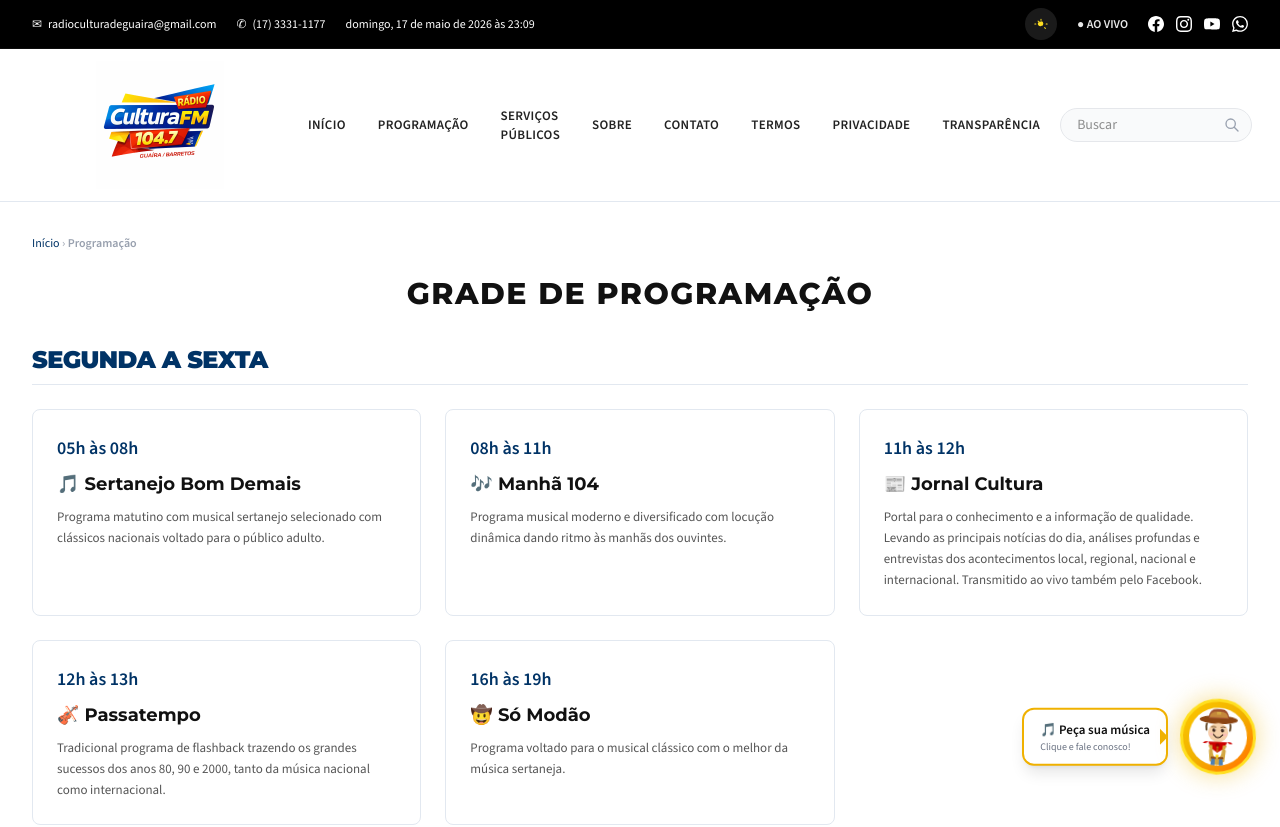
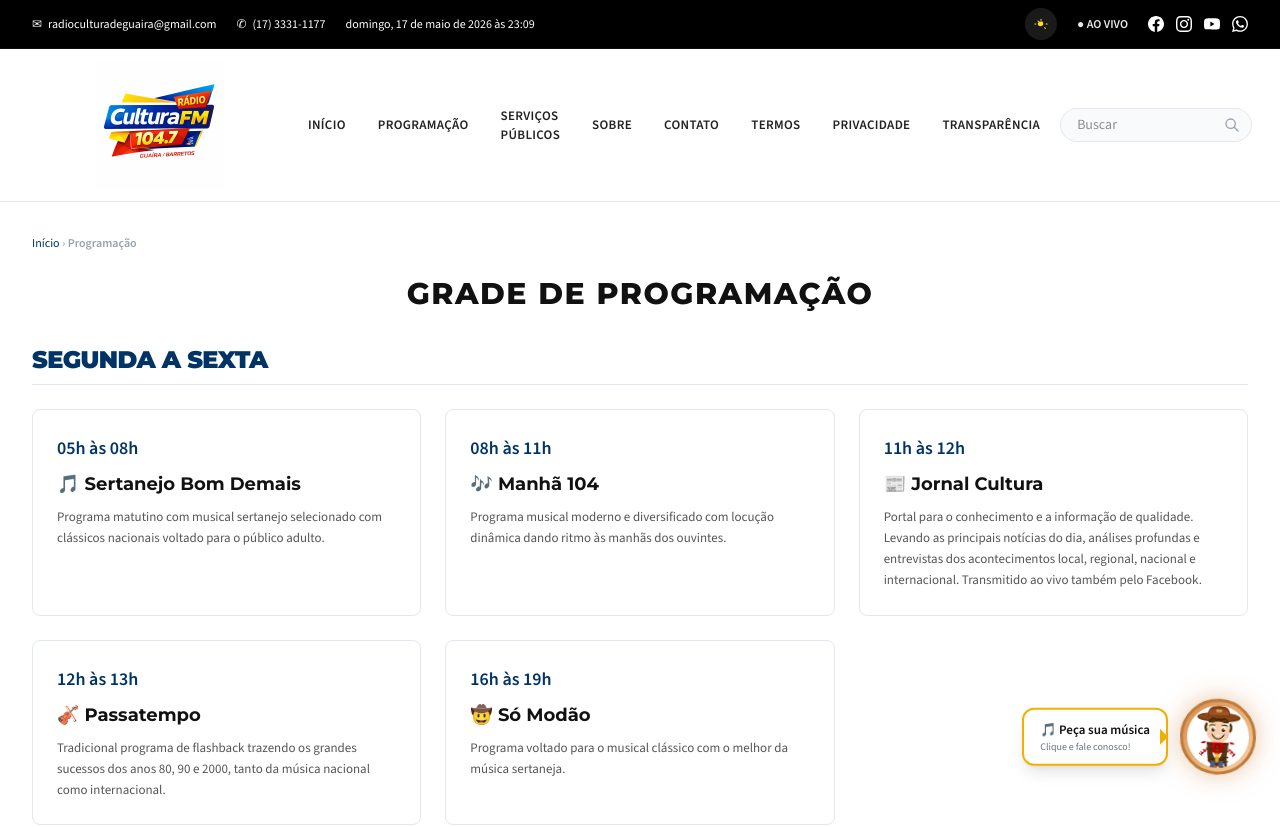
Before and after one commit to culturafm1047guaira-netizen/portalcultura, a Next.js app: page /programacao in a window 1280 px wide. Shown: the top 827 px of the page. Built offline with nearby package versions, Linux system fonts and the light colour scheme.

Commit message:
feat: redesenhar SVG do menino cowboy conforme especificacao - xadrez, couro, coldre, esporas

```diff
--- a/src/components/WhatsAppPeao.tsx
+++ b/src/components/WhatsAppPeao.tsx
@@ -4,78 +4,165 @@ import React from "react";
 
 const CowboySVG = () => (
   <svg viewBox="0 0 120 120" className="w-full h-full scale-110" fill="none" xmlns="http://www.w3.org/2000/svg">
-    {/* Chapéu de cowboy - aba */}
-    <ellipse cx="60" cy="28" rx="36" ry="8" fill="#8B4513" />
-    {/* Chapéu - copa */}
-    <path d="M41 26 Q41 6 60 8 Q79 6 79 26" fill="#A0522D" />
-    <path d="M43 24 Q43 12 60 13 Q77 12 77 24" fill="#C4873B" />
+    <defs>
+      {/* Padrão xadrez vermelho e branco para a camisa */}
+      <pattern id="plaid" x="0" y="0" width="8" height="8" patternUnits="userSpaceOnUse">
+        <rect width="8" height="8" fill="#FFFFFF" />
+        <rect x="0" y="0" width="4" height="4" fill="#CC0000" />
+        <rect x="4" y="4" width="4" height="4" fill="#CC0000" />
+        <line x1="0" y1="0" x2="8" y2="0" stroke="#990000" strokeWidth="0.5" />
+        <line x1="0" y1="4" x2="8" y2="4" stroke="#990000" strokeWidth="0.5" />
+        <line x1="0" y1="0" x2="0" y2="8" stroke="#990000" strokeWidth="0.5" />
+        <line x1="4" y1="0" x2="4" y2="8" stroke="#990000" strokeWidth="0.5" />
+      </pattern>
+    </defs>
+
+    {/* ========== CHAPÉU ========== */}
+    {/* Aba do chapéu */}
+    <ellipse cx="60" cy="26" rx="38" ry="9" fill="#6B3410" />
+    <ellipse cx="60" cy="25" rx="36" ry="7" fill="#8B4513" />
+    {/* Copa do chapéu */}
+    <path d="M40 24 Q40 4 60 6 Q80 4 80 24" fill="#7A3B10" />
+    <path d="M42 22 Q42 10 60 11 Q78 10 78 22" fill="#A0522D" />
+    {/* Vincos do chapéu */}
+    <path d="M46 14 Q54 18 60 14 Q66 18 74 14" stroke="#6B3410" strokeWidth="1" fill="none" opacity={0.5} />
     {/* Fivela do chapéu */}
-    <rect x="56" y="13" width="8" height="5" rx="1" fill="#D4A843" />
+    <rect x="55" y="12" width="10" height="5" rx="1" fill="#D4A843" />
 
-    {/* Cabelo nas laterais */}
-    <path d="M38 36 Q36 42 38 48" stroke="#4A2800" strokeWidth="3" fill="none" strokeLinecap="round" />
-    <path d="M82 36 Q84 42 82 48" stroke="#4A2800" strokeWidth="3" fill="none" strokeLinecap="round" />
+    {/* ========== CABELO ========== */}
+    {/* Cabelo curto castanho - franja */}
+    <path d="M42 36 Q44 28 48 27 Q52 26 56 28 Q60 26 64 28 Q68 26 72 27 Q76 28 78 36" fill="#4A2800" />
+    <path d="M44 34 Q46 30 50 30 Q54 30 56 33" fill="#5C3A1E" />
+    <path d="M64 33 Q66 30 70 30 Q74 30 76 34" fill="#5C3A1E" />
+    {/* Laterais */}
+    <path d="M39 38 Q36 44 39 50" stroke="#4A2800" strokeWidth="4" fill="none" strokeLinecap="round" />
+    <path d="M81 38 Q84 44 81 50" stroke="#4A2800" strokeWidth="4" fill="none" strokeLinecap="round" />
 
-    {/* Rosto */}
-    <ellipse cx="60" cy="52" rx="19" ry="18" fill="#F5D0A9" />
+    {/* ========== ROSTO ========== */}
+    <ellipse cx="60" cy="52" rx="20" ry="19" fill="#F5D0A9" />
 
-    {/* Olhos */}
-    <ellipse cx="52" cy="48" rx="3" ry="3.5" fill="#2C1810" />
-    <ellipse cx="68" cy="48" rx="3" ry="3.5" fill="#2C1810" />
-    {/* Brilho nos olhos */}
-    <circle cx="53.5" cy="46.5" r="1.2" fill="white" opacity={0.8} />
-    <circle cx="69.5" cy="46.5" r="1.2" fill="white" opacity={0.8} />
+    {/* Olhos grandes castanhos */}
+    <ellipse cx="51" cy="47" rx="4.5" ry="5" fill="white" />
+    <ellipse cx="51" cy="48" rx="3" ry="3.5" fill="#4A2800" />
+    <ellipse cx="69" cy="47" rx="4.5" ry="5" fill="white" />
+    <ellipse cx="69" cy="48" rx="3" ry="3.5" fill="#4A2800" />
+    {/* Brilho dos olhos */}
+    <circle cx="52.5" cy="46" r="1.5" fill="white" opacity={0.9} />
+    <circle cx="70.5" cy="46" r="1.5" fill="white" opacity={0.9} />
+    {/* Íris interna */}
+    <circle cx="50.5" cy="48.5" r="1" fill="#2C1810" />
+    <circle cx="68.5" cy="48.5" r="1" fill="#2C1810" />
 
     {/* Sobrancelhas */}
-    <path d="M47 42 Q51 40 55 42" stroke="#4A2800" strokeWidth="1.5" fill="none" strokeLinecap="round" />
-    <path d="M65 42 Q69 40 73 42" stroke="#4A2800" strokeWidth="1.5" fill="none" strokeLinecap="round" />
+    <path d="M44 41 Q48 38 54 40" stroke="#4A2800" strokeWidth="1.8" fill="none" strokeLinecap="round" />
+    <path d="M66 40 Q72 38 76 41" stroke="#4A2800" strokeWidth="1.8" fill="none" strokeLinecap="round" />
 
-    {/* Sorriso */}
-    <path d="M51 56 Q56 62 60 62 Q64 62 69 56" stroke="#2C1810" strokeWidth="2" fill="none" strokeLinecap="round" />
+    {/* Sorriso feliz */}
+    <path d="M49 56 Q54 64 60 64 Q66 64 71 56" stroke="#2C1810" strokeWidth="2" fill="none" strokeLinecap="round" />
+    {/* Dente aparecendo no sorriso */}
+    <rect x="57" y="57" width="2.5" height="2.5" rx="0.5" fill="white" />
+    <rect x="60.5" y="57" width="2.5" height="2.5" rx="0.5" fill="white" />
 
-    {/* Bochechas coradas */}
-    <ellipse cx="47" cy="56" rx="4" ry="2.5" fill="#FFB6C1" opacity={0.6} />
-    <ellipse cx="73" cy="56" rx="4" ry="2.5" fill="#FFB6C1" opacity={0.6} />
+    {/* Bochechas */}
+    <ellipse cx="46" cy="56" rx="4.5" ry="3" fill="#FFB6C1" opacity={0.5} />
+    <ellipse cx="74" cy="56" rx="4.5" ry="3" fill="#FFB6C1" opacity={0.5} />
 
-    {/* Pescoço */}
-    <rect x="55" y="66" width="10" height="6" rx="3" fill="#F5D0A9" />
+    {/* Sardas */}
+    <circle cx="47" cy="51" r="0.8" fill="#C4956A" opacity={0.6} />
+    <circle cx="49" cy="53" r="0.8" fill="#C4956A" opacity={0.6} />
+    <circle cx="73" cy="51" r="0.8" fill="#C4956A" opacity={0.6} />
+    <circle cx="71" cy="53" r="0.8" fill="#C4956A" opacity={0.6} />
 
-    {/* Lenço vermelho no pescoço */}
-    <path d="M42 70 L78 70 L72 82 L60 90 L48 82 Z" fill="#CC0000" />
-    <path d="M42 70 Q38 75 32 72 Q38 68 42 70" fill="#CC0000" />
-    <path d="M78 70 Q82 75 88 72 Q82 68 78 70" fill="#CC0000" />
-    {/* Nó do lenço */}
-    <circle cx="60" cy="76" r="4" fill="#990000" />
+    {/* ========== PESCOÇO ========== */}
+    <rect x="54" y="66" width="12" height="7" rx="3" fill="#F5D0A9" />
 
-    {/* Colete */}
-    <path d="M43 76 L50 76 L52 92 Q54 100 60 102 Q66 100 68 92 L70 76 L77 76 L74 106 Q68 112 60 114 Q52 112 46 106 Z" fill="#D4A843" />
-    {/* Linha do colete */}
-    <line x1="60" y1="78" x2="60" y2="90" stroke="#B8860B" strokeWidth="1.5" />
+    {/* ========== LENÇO VERMELHO ========== */}
+    <path d="M40 70 L80 70 L73 84 L60 92 L47 84 Z" fill="#CC0000" />
+    <path d="M40 70 Q35 74 30 72 Q35 67 40 70" fill="#CC0000" />
+    <path d="M80 70 Q85 74 90 72 Q85 67 80 70" fill="#CC0000" />
+    {/* Detalhe do nó */}
+    <circle cx="60" cy="77" r="5" fill="#990000" />
+    <path d="M57 75 Q60 79 63 75" stroke="#660000" strokeWidth="1" fill="none" />
+
+    {/* ========== CAMISA XADREZ ========== */}
+    {/* Corpo da camisa (parte visível atrás do colete) */}
+    <path d="M44 76 L50 76 L52 94 Q54 104 60 106 Q66 104 68 94 L70 76 L76 76 L72 108 Q66 114 60 116 Q54 114 48 108 Z" fill="url(#plaid)" />
+    {/* Mangas curtas - braços */}
+    <path d="M44 78 Q34 82 28 90 L33 94 Q38 86 48 84 Z" fill="url(#plaid)" />
+    <path d="M76 78 Q86 82 92 90 L87 94 Q82 86 72 84 Z" fill="url(#plaid)" />
+    {/* Barras das mangas */}
+    <path d="M28 90 L33 94" stroke="#990000" strokeWidth="1.5" />
+    <path d="M92 90 L87 94" stroke="#990000" strokeWidth="1.5" />
+
+    {/* ========== COLETE DE COURO ========== */}
+    {/* Parte frontal do colete */}
+    <path d="M41 72 L49 72 L51 90 Q53 98 60 100 Q67 98 69 90 L71 72 L79 72 L76 104 Q68 110 60 112 Q52 110 44 104 Z" fill="#5C3317" />
+    {/* Borda do colete */}
+    <path d="M41 72 L49 72 L51 90 Q53 98 60 100 Q67 98 69 90 L71 72 L79 72" stroke="#3E2200" strokeWidth="1.5" fill="none" />
+    {/* Linha central do colete */}
+    <line x1="60" y1="74" x2="60" y2="88" stroke="#3E2200" strokeWidth="1.5" />
+    {/* Costuras decorativas */}
+    <path d="M46 76 Q48 84 48 90" stroke="#7A4A2E" strokeWidth="0.8" fill="none" strokeDasharray="1.5 1.5" />
+    <path d="M74 76 Q72 84 72 90" stroke="#7A4A2E" strokeWidth="0.8" fill="none" strokeDasharray="1.5 1.5" />
     {/* Botões do colete */}
-    <circle cx="60" cy="80" r="1.5" fill="#B8860B" />
-    <circle cx="60" cy="86" r="1.5" fill="#B8860B" />
+    <circle cx="60" cy="78" r="2" fill="#8B4513" />
+    <circle cx="60" cy="84" r="2" fill="#8B4513" />
+    {/* Bolsos do colete */}
+    <rect x="47" y="80" width="8" height="7" rx="1" stroke="#3E2200" strokeWidth="0.8" fill="none" />
+    <rect x="65" y="80" width="8" height="7" rx="1" stroke="#3E2200" strokeWidth="0.8" fill="none" />
 
-    {/* Camisa (braços) */}
-    <path d="M43 78 Q34 84 28 94 L32 98 Q38 88 46 84 Z" fill="#FFFFFF" />
-    <path d="M77 78 Q86 84 92 94 L88 98 Q82 88 74 84 Z" fill="#FFFFFF" />
+    {/* ========== ESTRELA DO XERIFE ========== */}
+    <polygon points="60,88 61.5,91.5 65.5,91.5 62.5,94 63.5,98 60,95.5 56.5,98 57.5,94 54.5,91.5 58.5,91.5" fill="#FFD700" stroke="#DAA520" strokeWidth="0.5" />
 
-    {/* Calças */}
-    <path d="M50 100 L48 114 L56 114 L56 102 Z" fill="#4A7FB5" />
-    <path d="M70 100 L72 114 L64 114 L64 102 Z" fill="#4A7FB5" />
+    {/* ========== CINTO ========== */}
+    <rect x="48" y="98" width="24" height="5" rx="2" fill="#4A2800" />
+    {/* Fivela do cinto */}
+    <rect x="57" y="96" width="6" height="9" rx="1.5" fill="#D4A843" stroke="#B8860B" strokeWidth="0.8" />
 
-    {/* Cintos */}
-    <rect x="48" y="98" width="24" height="4" rx="1.5" fill="#8B4513" />
-    <rect x="58" y="97" width="4" height="6" rx="1" fill="#D4A843" />
+    {/* ========== CALÇAS JEANS ========== */}
+    <path d="M50 102 L48 116 L56 116 L56 104 Z" fill="#3A6B9B" />
+    <path d="M70 102 L72 116 L64 116 L64 104 Z" fill="#3A6B9B" />
+    {/* Costuras jeans */}
+    <line x1="52" y1="104" x2="50" y2="114" stroke="#2A5B8B" strokeWidth="0.6" />
+    <line x1="68" y1="104" x2="70" y2="114" stroke="#2A5B8B" strokeWidth="0.6" />
+    {/* Bolsos traseiros visíveis */}
+    <rect x="50" y="105" width="5" height="4" rx="1" stroke="#2A5B8B" strokeWidth="0.5" fill="none" />
+    <rect x="65" y="105" width="5" height="4" rx="1" stroke="#2A5B8B" strokeWidth="0.5" fill="none" />
 
-    {/* Botas */}
-    <path d="M47 114 L44 118 L56 118 L56 114 Z" fill="#5C3317" />
-    <path d="M73 114 L76 118 L64 118 L64 114 Z" fill="#5C3317" />
-    {/* Salto das botas */}
-    <rect x="43" y="116" width="4" height="4" rx="1" fill="#3E2200" />
-    <rect x="73" y="116" width="4" height="4" rx="1" fill="#3E2200" />
+    {/* ========== COLDRE COM REVÓLVER ========== */}
+    {/* Coldre direito */}
+    <path d="M72 98 L76 98 L78 112 L74 112 Z" fill="#5C3317" />
+    <path d="M72 98 L76 98 L78 112 L74 112 Z" stroke="#3E2200" strokeWidth="0.8" fill="none" />
+    {/* Revólver de brinquedo */}
+    <path d="M74 102 L76 102 L77 106 L74 106 Z" fill="#333333" />
+    <rect x="76" y="102" width="4" height="2" rx="0.5" fill="#555555" />
+    <circle cx="77" cy="104" r="1.5" fill="#444444" />
+    {/* Correia do coldre */}
+    <path d="M70 96 L80 96" stroke="#4A2800" strokeWidth="2.5" />
 
-    {/* Estrela do xerife no peito */}
-    <polygon points="60,92 61,95 64,95 62,97 63,100 60,98 57,100 58,97 56,95 59,95" fill="#FFD700" />
+    {/* ========== BOTAS ========== */}
+    {/* Bota esquerda */}
+    <path d="M48 115 L44 120 L58 120 L56 115 Z" fill="#6B3410" />
+    <path d="M44 120 Q42 120 42 119 L44 118" fill="#5C3317" />
+    {/* Bota direita */}
+    <path d="M72 115 L76 120 L62 120 L64 115 Z" fill="#6B3410" />
+    <path d="M76 120 Q78 120 78 119 L76 118" fill="#5C3317" />
+    {/* Cano das botas */}
+    <rect x="47" y="112" width="8" height="4" rx="1" fill="#7A3B10" />
+    <rect x="65" y="112" width="8" height="4" rx="1" fill="#7A3B10" />
+    {/* Detalhe decorativo das botas */}
+    <path d="M48 114 L54 114" stroke="#9B5B2A" strokeWidth="0.8" />
+    <path d="M66 114 L72 114" stroke="#9B5B2A" strokeWidth="0.8" />
+
+    {/* ========== ESPORAS ========== */}
+    {/* Espora esquerda */}
+    <circle cx="46" cy="119" r="2.5" fill="#D4A843" stroke="#B8860B" strokeWidth="0.5" />
+    <line x1="44" y1="119" x2="48" y2="119" stroke="#B8860B" strokeWidth="1" />
+    <line x1="46" y1="121" x2="46" y2="122" stroke="#B8860B" strokeWidth="0.8" />
+    {/* Espora direita */}
+    <circle cx="74" cy="119" r="2.5" fill="#D4A843" stroke="#B8860B" strokeWidth="0.5" />
+    <line x1="72" y1="119" x2="76" y2="119" stroke="#B8860B" strokeWidth="1" />
+    <line x1="74" y1="121" x2="74" y2="122" stroke="#B8860B" strokeWidth="0.8" />
   </svg>
 );
 
@@ -103,7 +190,7 @@ const WhatsAppPeao = () => {
 
       {/* Avatar - Menino Cowboy */}
       <div
-        className="relative order-2 w-[76px] h-[76px] rounded-full bg-gradient-to-br from-yellow-400 via-yellow-500 to-orange-500 shadow-[0_0_24px_rgba(234,179,8,0.45)] flex items-center justify-center border-[3px] border-yellow-300 group-hover:animate-none p-1.5"
+        className="relative order-2 w-[76px] h-[76px] rounded-full bg-gradient-to-br from-[#d88b4a] to-[#f5d2a2] shadow-[0_0_24px_rgba(216,139,74,0.5)] flex items-center justify-center border-[3px] border-[#c07a3a] group-hover:animate-none p-1"
         style={{ animation: "peao-wiggle 4s ease-in-out infinite" }}
         onMouseEnter={e => { (e.currentTarget as HTMLElement).style.animation = "none" }}
         onMouseLeave={e => { (e.currentTarget as HTMLElement).style.animation = "peao-wiggle 4s ease-in-out infinite" }}
```
Also changed, not shown: public/sw.js.
